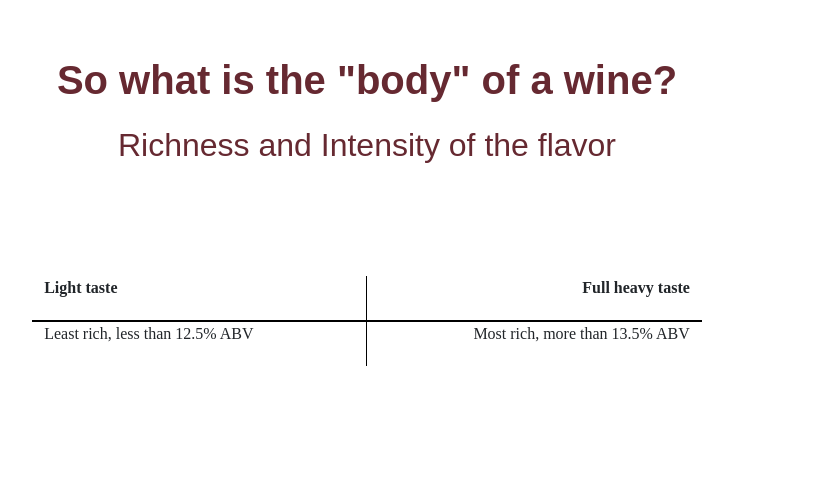
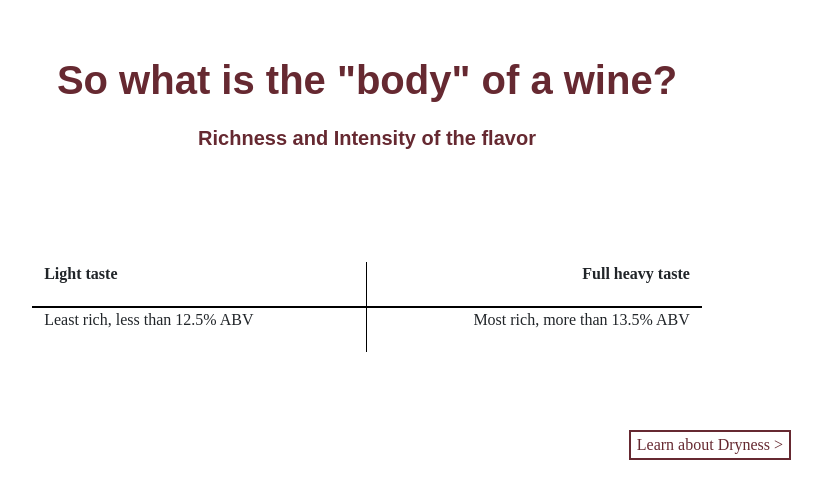
Before and after one commit to JianZ233/UI-Fianl-Project, a Flask app: template templates/body.html in a window 1280 px wide. Shown: the part 56-555 px from the top of the page, without its empty margins (273-1095 px from the left). Run offline with Flask 3, Linux system fonts and the light colour scheme; the template is opened without the code that fills it, so the values that code supplies are empty; some libraries are stand-ins or nearby versions.

Commit message:
update content learning

```diff
--- a/templates/body.html
+++ b/templates/body.html
@@ -19,13 +19,14 @@
         margin-top: 5%;
     }
 
-    #term-subheader {
+    .term-subheader {
         text-align: center;
         font-family: Arial, Helvetica, sans-serif;
-        font-weight: lighter;
+        font-weight: bold;
         color: rgb(102, 41, 49);
         margin-top: 2%;
         margin-bottom: 10%;
+        font-size: 20px;
     }
 
     #top-left {
@@ -54,7 +55,7 @@
 
 
 <h1 id="term-header">So what is the "body" of a wine?</h1>
-<h2 id="term-subheader">Richness and Intensity of the flavor</h2>
+<h2 class="term-subheader">Richness and Intensity of the flavor</h2>
 <div class="row" id="term-row">
     <div class="col-md-6" id="top-left">
         <p>Light taste</p>
@@ -72,4 +73,8 @@
     </div>
 </div>
 
+<div style="text-align: right; margin-right: 12%; margin-top: 7%;">
+    <button style="color: rgb(102, 41, 49); border: 2px solid rgb(102, 41, 49); background-color: transparent;" onclick="window.location.href='dryness.html'">Learn about Dryness > </button>
+</div>
+
 {% endblock %}
```
Also changed, not shown: templates/dryness.html (+7 -0 lines).
